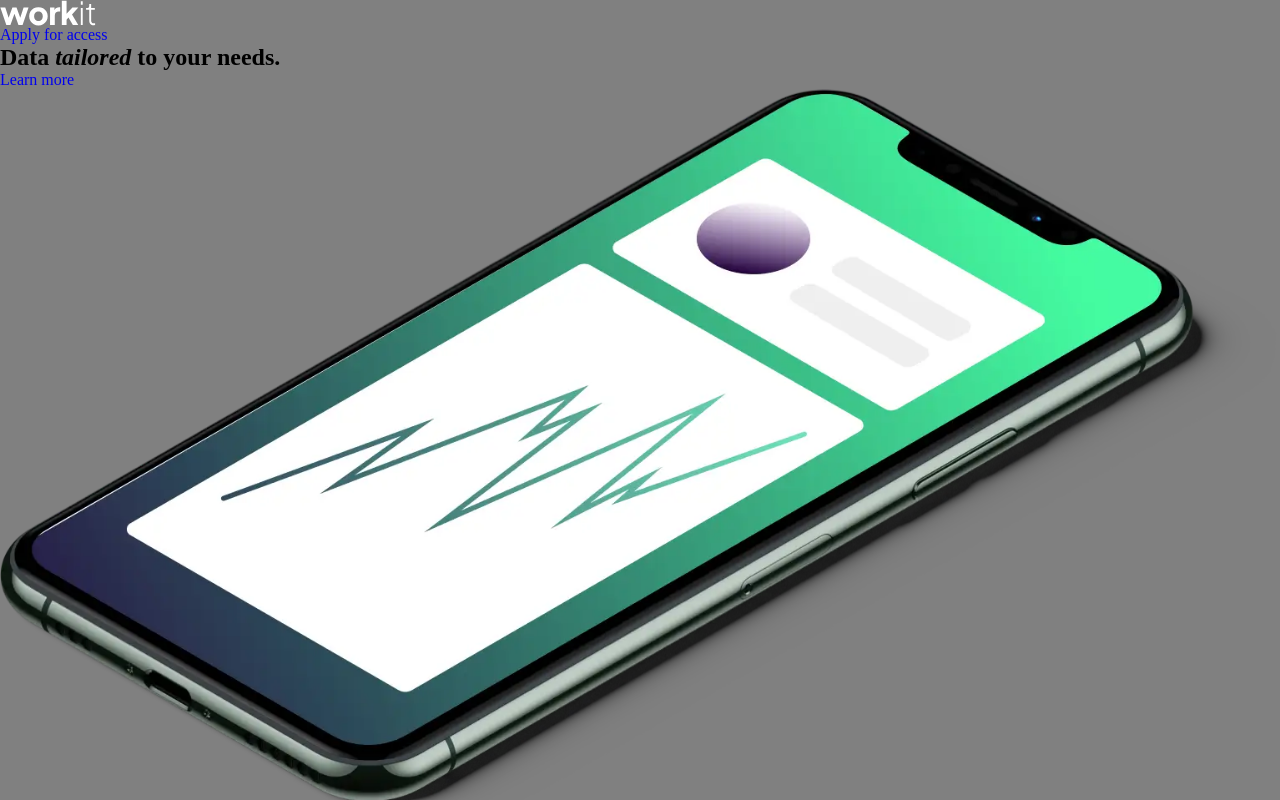
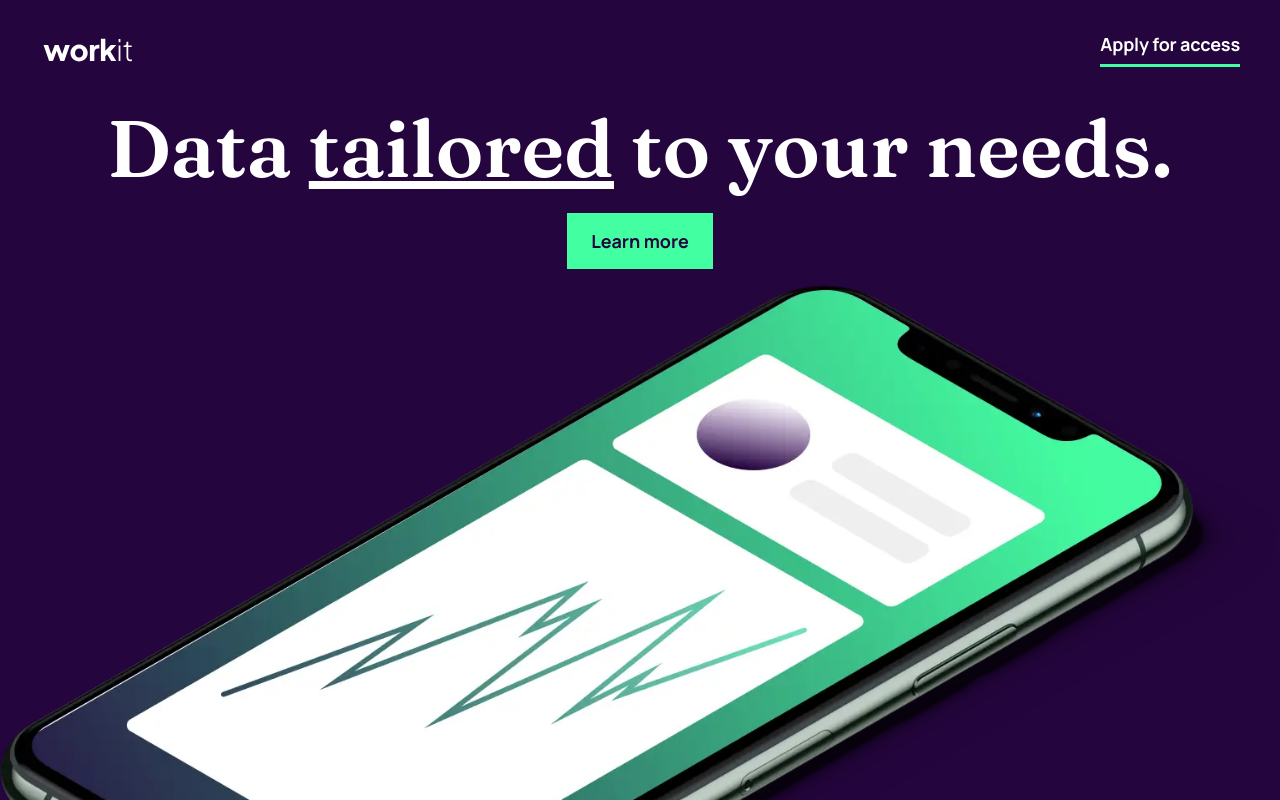
Before and after one commit to DarkstarXDD/workit-landing-page, a website built with Vite: page index.html in a window 1280 px wide. Shown: the top 800 px of the page. Built offline with nearby package versions, Linux system fonts and the light colour scheme.

Commit message:
add header, hero section styling

```diff
--- a/styles.css
+++ b/styles.css
@@ -31,7 +31,7 @@
 }
 
 *:focus-visible {
-  outline: 0.125rem dotted #1e2227;
+  outline: 0.125rem dotted var(--clr-primary-400);
   outline-offset: 0.125rem;
 }
 
@@ -53,43 +53,116 @@ button {
   --ff-fraunces: "Fraunces", serif;
   --ff-manrope: "Manrope", sans-serif;
 
-  --ff-heading: var(--ff-fraunces);
-  --ff-body: var(--ff-manrope);
-
   --fw-regular: 400;
   --fw-semi-bold: 600;
   --fw-bold: 700;
 
-  --fs-400: 16px;
-  --fs-500: 20px;
-  --fs-600: 28px;
-  --fs-700: 32px;
-  --fs-900: 50px;
+  --fs-400: 1rem;
+  --fs-500: 1.25rem;
+  --fs-600: 1.75rem;
+  --fs-700: 2rem;
+  --fs-900: 3.125rem;
+
+  --clr-primary-400: hsl(150, 100%, 63%);
+  --clr-primary-700: hsl(273, 85%, 13%);
+
+  --clr-neutral-100: hsl(0, 0%, 100%);
+  --clr-neutral-200: hsl(274, 100%, 99%);
+  --clr-neutral-400: hsl(271, 12%, 34%);
+
+  --ff-heading: var(--ff-fraunces);
+  --ff-body: var(--ff-manrope);
 
   --fs-body: var(--fs-400);
   --fs-primary-heading: var(--fs-900);
   --fs-secondary-heading: var(--fs-700);
   --fs-tertiary-heading: var(--fs-600);
+
+  --clr-primary-body: var(--clr-neutral-100);
+  --clr-secondary-body: var(--clr-neutral-200);
+}
+/* ------------------- End of CSS Variables ------------------- */
+
+body {
+  font-family: var(--ff-body);
+  font-size: var(--fs-400);
+  font-weight: var(--fw-regular);
+  text-align: center;
+  color: var(--clr-primary-body);
+  background-color: grey;
+  /* padding-inline: 1rem; */
+}
+
+.header {
+  display: flex;
+  justify-content: space-between;
+  align-items: center;
+  background-color: var(--clr-primary-700);
+  padding: 2rem 1rem;
+}
+
+.logo {
+  width: 6rem;
+  height: 1.5rem;
+}
+
+.header__cta {
+  font-weight: var(--fw-bold);
+  letter-spacing: -0.01rem;
+  color: var(--clr-primary-body);
+  border-bottom: 3px solid var(--clr-primary-400);
+  padding-bottom: 0.5rem;
+}
+
+.header__cta:hover {
+  color: var(--clr-primary-400);
+}
+
+.section-hero {
+  display: grid;
+  grid-auto-flow: row;
+  justify-items: center;
+  gap: 1rem;
+  background-color: var(--clr-primary-700);
+}
+
+.hero__title {
+  font-family: var(--ff-heading);
+  font-size: var(--fs-900);
+}
+
+.hero__title em {
+  font-weight: var(--fw-semi-bold);
+  line-height: 1;
+  font-style: normal;
+  text-decoration: underline;
+}
+
+.btn {
+  font-weight: var(--fw-bold);
+  color: var(--clr-primary-700);
+  background-color: var(--clr-primary-400);
+  padding: 1rem 1.5rem;
 }
 
 /* ------------------- Media Queries ------------------- */
 @media (min-width: 48rem) {
   :root {
-    --fs-700: 48px;
-    --fs-900: 60px;
+    --fs-700: 3rem;
+    --fs-900: 3.75rem;
+  }
+
+  .header {
+    padding: 2rem 2.5rem;
   }
 }
 
 @media (min-width: 64rem) {
   :root {
-    --fs-400: 18px;
-    --fs-500: 24px;
-    --fs-600: 32px;
-    --fs-700: 56px;
-    --fs-900: 80px;
+    --fs-400: 1.125rem;
+    --fs-500: 1.5rem;
+    --fs-600: 2rem;
+    --fs-700: 3.5rem;
+    --fs-900: 5rem;
   }
 }
-
-body {
-  background-color: grey;
-}
```
